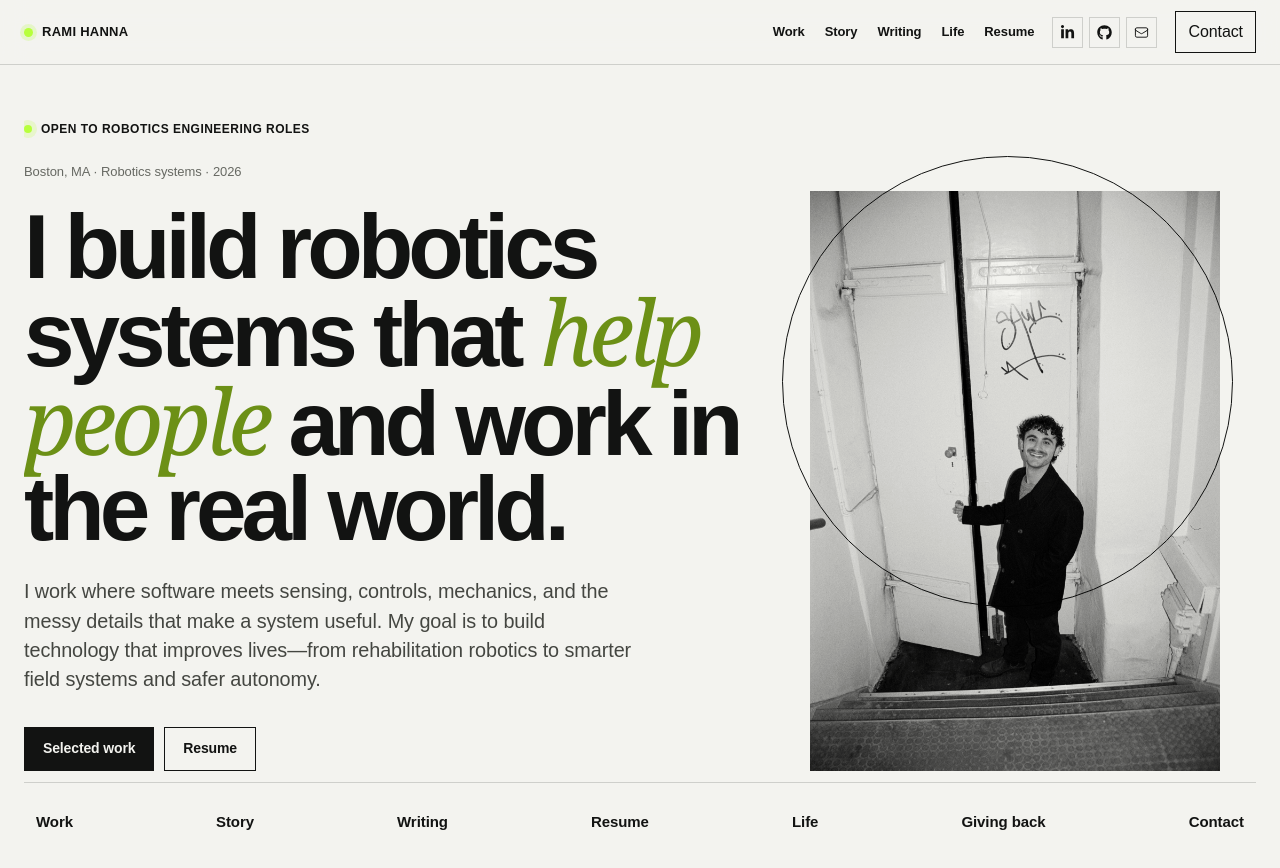
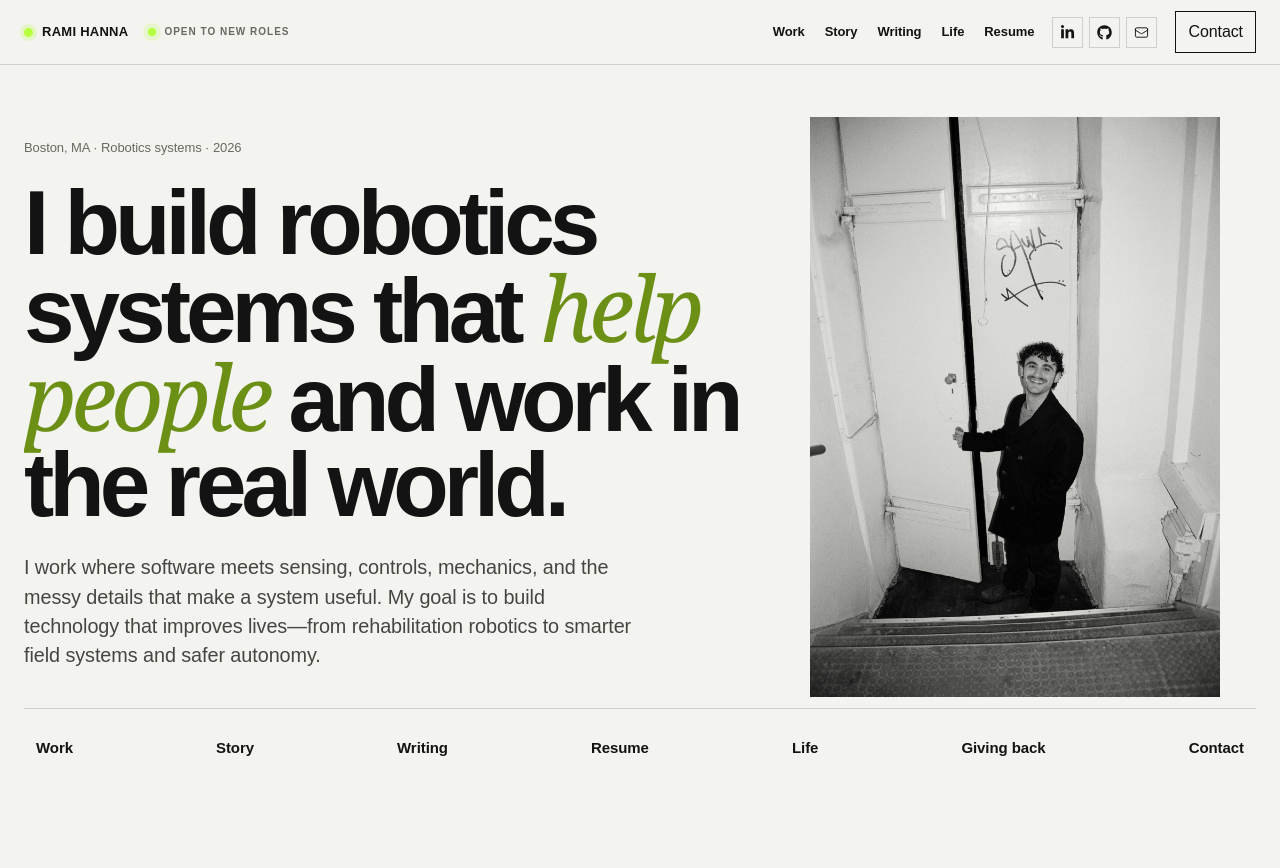
Before and after one commit to rh5rep/portfolio, a Next.js app: page / in a window 1280 px wide. Shown: the top 868 px of the page. After the commit the page ends 801 px from the top, so only its background shows below. Built offline with nearby package versions, Linux system fonts and the light colour scheme.

Commit message:
Streamline hero and update travel atlas

```diff
--- a/app/globals.css
+++ b/app/globals.css
@@ -155,6 +155,9 @@ body {
 .site-header__nav-group { display: flex; align-items: center; gap: 18px; }
 .site-mark { display: inline-flex; align-items: center; gap: 9px; font-size: 13px; font-weight: 700; letter-spacing: .02em; text-transform: uppercase; }
 .site-mark__dot { width: 9px; height: 9px; border-radius: 50%; background: var(--green); box-shadow: 0 0 0 4px rgba(183, 255, 60, .22); }
+.site-header__identity { display: flex; align-items: center; gap: 20px; }
+.site-header__availability { display: inline-flex; align-items: center; gap: 8px; margin: 0; color: var(--quiet); font-size: 10px; font-weight: 800; letter-spacing: .1em; line-height: 1; text-transform: uppercase; }
+.site-header__availability span { width: 8px; height: 8px; border-radius: 50%; background: var(--green); box-shadow: 0 0 0 5px rgba(183, 255, 60, .2); }
 .site-nav { display: flex; align-items: center; gap: 20px; font-size: 13px; font-weight: 600; }
 .site-nav a { transition: color .2s ease; }
 .site-nav a:hover { color: #5d7a19; }
@@ -404,6 +407,7 @@ body {
 .travel-page__regions { display: grid; grid-template-columns: repeat(3, 1fr); gap: 1px; margin-top: 28px; background: var(--rule); border: 1px solid var(--rule); }
 .travel-page__regions article { min-height: 130px; padding: 18px; background: var(--paper); }
 .travel-page__regions article > p:last-child { margin: 22px 0 0; color: var(--quiet); font-size: 15px; line-height: 1.45; }
+.travel-page__regions .travel-page__region--coming { background: rgba(183, 255, 60, .08); }
 
 .language-page__intro { max-width: 860px; }
 .language-page h1 { max-width: 780px; margin: 22px 0 0; font-size: clamp(50px, 7.1vw, 104px); font-weight: 650; letter-spacing: -.075em; line-height: .91; }
@@ -465,6 +469,7 @@ body {
 
 @media (max-width: 470px) {
   .site-mark { font-size: 11px; }
+  .site-header__availability { display: none; }
   .site-nav { gap: 9px; }
   .site-nav a:nth-child(2) { display: none; }
   .site-socials a:nth-child(3) { display: none; }
--- a/app/page.tsx
+++ b/app/page.tsx
@@ -8,7 +8,6 @@ export default function Home() {
       <SiteHeader />
       <section className="hero hero--home site-shell" aria-labelledby="hero-title">
         <div className="hero__content">
-          <p className="availability"><span aria-hidden="true" /> Open to robotics engineering roles</p>
           <p className="hero__kicker">Boston, MA · Robotics systems · 2026</p>
           <h1 id="hero-title">I build robotics systems that <em>help people</em> and work in the real world.</h1>
           <p className="hero__intro">
@@ -16,13 +15,8 @@ export default function Home() {
             make a system useful. My goal is to build technology that improves lives—from
             rehabilitation robotics to smarter field systems and safer autonomy.
           </p>
-          <div className="hero__actions">
-            <Link className="button button--dark" href="/work">Selected work</Link>
-            <Link className="button button--quiet" href="/resume">Resume</Link>
-          </div>
         </div>
         <div className="hero__portrait-wrap">
-          <div className="hero__portrait-ring" aria-hidden="true" />
           <Image
             src="/portfolio/rami-profile-2026.jpg"
             alt="Rami Hanna"
--- a/app/travel/page.tsx
+++ b/app/travel/page.tsx
@@ -2,6 +2,11 @@ import Link from "next/link";
 import SiteHeader from "@/components/SiteHeader";
 import MapPanel from "./map-panel";
 import { totalTravelPlaces, travelLocations, travelRegions } from "./travel-data";
+
+const atlasRegions = [
+  ...travelRegions,
+  { region: "South America", places: ["Coming soon"], comingSoon: true },
+];
 
 export const metadata = {
   title: "Travel Atlas | Rami Hanna",
@@ -16,7 +21,11 @@ export default function TravelPage() {
         <div className="travel-page__intro">
           <p className="eyebrow">Travel atlas</p>
           <h1>A map of places I keep <em>returning to</em> in my head.</h1>
-          <p>I like noticing how geography changes routine, pace, and attention. This is a simple record of the places that have stayed with me.</p>
+          <p>
+            Perspective matters deeply to me. Traveling has shown me different ways to move through
+            the world, solve problems, and build a meaningful life. This is a record of the places
+            that have widened mine.
+          </p>
           <div className="travel-page__stats">
             <span><strong>{totalTravelPlaces}</strong> places logged</span>
             <span><strong>{travelRegions.length}</strong> regions</span>
@@ -26,7 +35,12 @@ export default function TravelPage() {
         </div>
         <div className="travel-page__map"><MapPanel locations={travelLocations} heightClassName="h-[580px]" /></div>
         <div className="travel-page__regions">
-          {travelRegions.map((group) => <article key={group.region}><p className="eyebrow">{group.region}</p><p>{group.places.join(" · ")}</p></article>)}
+          {atlasRegions.map((group) => (
+            <article key={group.region} className={group.comingSoon ? "travel-page__region--coming" : undefined}>
+              <p className="eyebrow">{group.region}</p>
+              <p>{group.places.join(" · ")}</p>
+            </article>
+          ))}
         </div>
       </section>
     </main>
--- a/components/SiteHeader.tsx
+++ b/components/SiteHeader.tsx
@@ -14,10 +14,13 @@ export default function SiteHeader() {
   return (
     <header className="site-header">
       <div className="site-shell site-header__inner">
-        <Link href="/" className="site-mark" aria-label="Rami Hanna home">
-          <span className="site-mark__dot" aria-hidden="true" />
-          Rami Hanna
-        </Link>
+        <div className="site-header__identity">
+          <Link href="/" className="site-mark" aria-label="Rami Hanna home">
+            <span className="site-mark__dot" aria-hidden="true" />
+            Rami Hanna
+          </Link>
+          <p className="site-header__availability"><span aria-hidden="true" /> Open to new roles</p>
+        </div>
         <div className="site-header__nav-group">
           <nav className="site-nav" aria-label="Primary navigation">
             {navLinks.map((item) => (
```
